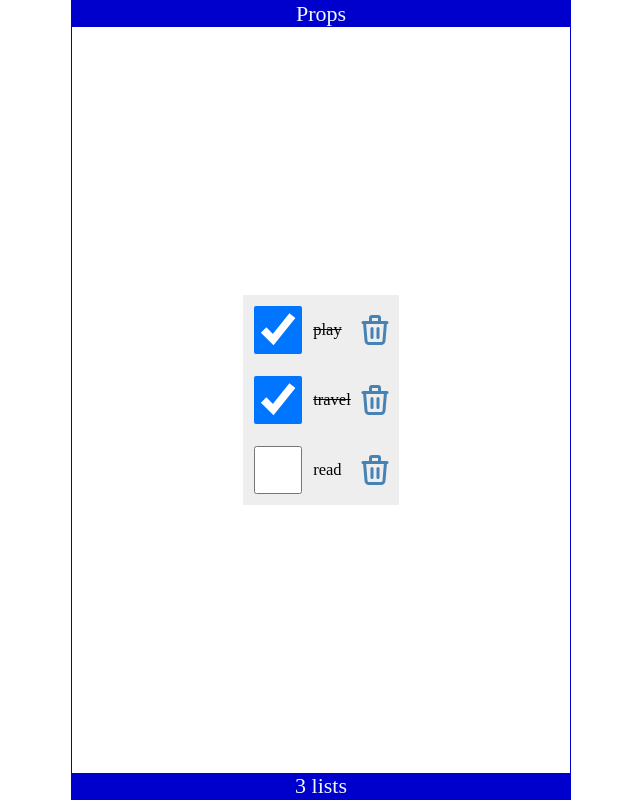
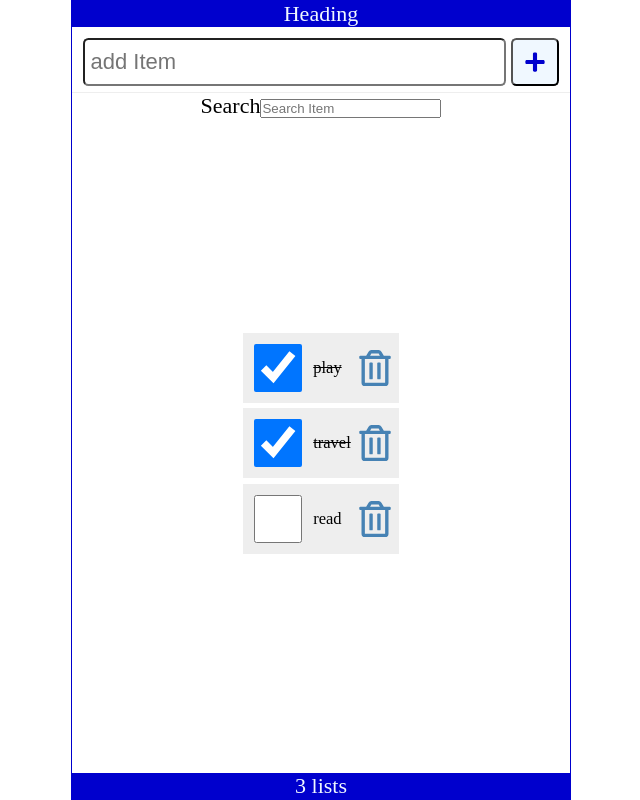
Before and after one commit to ChristopherA11/hello_world, a React (Create React App) app: page / in a window 1280 px wide. Shown: the whole page, without its empty margins (319-959 px from the left). Built offline with nearby package versions, Linux system fonts and the light colour scheme.

Commit message:
change some files

```diff
--- a/package.json
+++ b/package.json
@@ -6,6 +6,7 @@
     "@testing-library/jest-dom": "^5.17.0",
     "@testing-library/react": "^13.4.0",
     "@testing-library/user-event": "^13.5.0",
+    "lodash": "^4.17.21",
     "react": "^18.2.0",
     "react-dom": "^18.2.0",
     "react-icons": "^4.12.0",
--- /dev/null
+++ b/src/AddItem.js
@@ -0,0 +1,32 @@
+import React from 'react'
+import { FaPlus } from "react-icons/fa";
+import { useRef } from 'react';
+
+const AddItem = ({newItem,setNewItem,handelSubmit}) => {
+  const inputRef = useRef()
+
+  return (
+    <form className='addForm' onSubmit={handelSubmit} >
+        <label htmlFor="addItem">Add Item</label>
+            <input
+                autoFocus
+                id='addItem'
+                ref={inputRef}
+                type = "text"
+                placeholder='add Item'
+                required
+                value={newItem}
+                onChange={(e) => setNewItem(e.target.value)}
+            />
+            <button
+                type='submit'
+                tabIndex="0"
+                onClick={() => inputRef.current.focus()}
+            >
+                <FaPlus />
+            </button>
+    </form>
+  )
+}
+
+export default AddItem
--- a/src/AddList.js
+++ b/src/AddList.js
@@ -1,33 +1,21 @@
-// import React, { useState } from 'react'
-
-import ItemList from "./ItemList";
+import React from 'react'
+import ItemList from './ItemList'
+import _ from 'lodash'
 
 
 const AddList = ({dailRoutine,handelChange,onClicked}) => {
-    // const routine = [
-    //     {id:0, checked: true, item: "play"},
-    //     {id:1, checked: true, item: "travel"},
-    //     {id:2, checked: false, item: "read"},
-    // ]
-		// const [dailRoutine,setDailRoutine] = useState(routine)
-    // const handelChange = (id) => {
-    //    const dailyRoutine = dailRoutine.map((val) => val.id === id ? {...val,checked:!val.checked} : val)
-		// 	 setDailRoutine(dailyRoutine)
-		// }
-		// const onClicked =(id) => {
-		// 	const dailyRoutine = dailRoutine.filter((val) => val.id !== id)
-		// 	setDailRoutine(dailyRoutine)
-		// }
 
   return (
     <main>
-	 {(dailRoutine.length) ? (
+    {!_.isEmpty(dailRoutine) ? (
        <ItemList
        dailRoutine={dailRoutine}
        handelChange={handelChange}
        onClicked={onClicked}
        />
-	): (<p>Empty List</p>)}
+  ): (
+      <p>List Items Empty</p>
+    )}
   </main>
   )
 }
--- a/src/App.js
+++ b/src/App.js
@@ -1,4 +1,4 @@
-import React from 'react'
+import React, { useEffect } from 'react'
 import Header from './Header'
 // import Content from './Content'
 import Footer from './Footer'
@@ -6,7 +6,9 @@ import AddList from './AddList'
 // import Counter from './components/Counter'
 // import List from './List'
 import { useState } from 'react'
-
+import AddItem from './AddItem'
+import ListItem from './ListItem'
+import SearchItem from './SearchItem'
 
 const App = () => {
   const routine = [
@@ -15,24 +17,58 @@ const App = () => {
     {id:2, checked: false, item: "read"},
 ]
    const [dailRoutine,setDailRoutine] = useState(routine)
+   const [newItem, setNewItem] = useState("")
+   const [search, setSearch] = useState("")
+
+   useEffect(()=>{
+      console.log("render");
+   },[])
+
+   const addItem = (item) => {
+      const id = dailRoutine.length ? dailRoutine[dailRoutine.length -1 ].id + 1 :1;
+      const addNewItem = {id,checked:false,item}
+      const listItem = [...dailRoutine,addNewItem]
+      setDailRoutine(listItem)
+      localStorage.setItem("todo_list",JSON.stringify(ListItem))
+   }
+
    const handelChange = (id) => {
       const dailyRoutine = dailRoutine.map((val) => val.id === id ? {...val,checked:!val.checked} : val)
       setDailRoutine(dailyRoutine)
+      localStorage.setItem("todo_list",JSON.stringify(dailyRoutine))
 }
    const onClicked =(id) => {
       const dailyRoutine = dailRoutine.filter((val) => val.id !== id)
       setDailRoutine(dailyRoutine)
+      localStorage.setItem("todo_list",JSON.stringify(dailyRoutine))
+}
+const handelSubmit =(e) => {
+  e.preventDefault()
+   if (!newItem) return;
+   // console.log(newItem);
+   addItem(newItem)
+   setNewItem("")
 }
     return (
       <div className='App'>
-         <Header title="Props"/>
+         <Header title="Heading"/>
+         <AddItem
+            newItem={newItem}
+            setNewItem={setNewItem}
+            handelSubmit={handelSubmit}
+         />
+         <SearchItem
+         search={search}
+         setSearch={setSearch}/>
          {/*<Content />*/}
-         {/* <Counter /> */}
-         {/* <List /> */}
+          {/*<Counter />*/}
+          {/*<List/>*/}
           <AddList
-         dailRoutine={dailRoutine}
+            dailRoutine={dailRoutine.filter(item => ((item.item).toLowerCase()).includes(search.toLowerCase()))}
             handelChange={handelChange}
-          onClicked={onClicked}/>
+            onClicked={onClicked}
+          />
+
          <Footer
             length={dailRoutine.length}
          />
--- a/src/Content.js
+++ b/src/Content.js
@@ -12,7 +12,7 @@ const Content = () => {
       console.log(`${name}`);
     }
       const onClicked = (e) => {
-      console.log(e.target.innerHTML);
+      console.log(e.target);
     }
 
   return (
--- a/src/ItemList.js
+++ b/src/ItemList.js
@@ -1,20 +1,19 @@
 import React from 'react'
-
-import LineItem from './LineItem';
+import ListItem from './ListItem'
+import _ from 'lodash'
 
 const ItemList = ({dailRoutine,handelChange,onClicked}) => {
   return (
-
     <ul>
-    {dailRoutine.map((item) => (
-        <LineItem
-          item = {item}
-        //   key = {item.id}
-          handelChange={handelChange}
-          onClicked={onClicked}
-          />
+    {_.map(dailRoutine,(item) => (
+    <ListItem
+        item={item}
+        key = {item.id}
+        handelChange={handelChange}
+        onClicked={onClicked}
+        />
 ))}
- </ul>
+</ul>
   )
 }
 
--- a/src/LineItem.js
+++ /dev/null
@@ -1,24 +0,0 @@
-import React from 'react'
-import { TbTrash } from "react-icons/tb";
-
-const LineItem = ({item,onClicked,handelChange}) => {
-  return (
-    <div>
-    <li className='item' key ={item.id}>
-    <input
-      type="checkbox"
-      checked={item.checked}
-      onChange={() =>handelChange(item.id)}
-       />
-       <label style= {(item.checked) ? {textDecoration:"line-through"}:null}>{item.item}</label>
-       <TbTrash
-       role='button'
-       onClick={()=> onClicked(item.id)}
-       tabIndex="0"/>
-
-  </li>
-    </div>
-  )
-}
-
-export default LineItem
--- /dev/null
+++ b/src/ListItem.js
@@ -0,0 +1,24 @@
+import React from 'react'
+import { FaRegTrashAlt } from "react-icons/fa";
+
+const ListItem = ({item,handelChange,onClicked}) => {
+  return (
+    <li className='item' key = {item.id}>
+    <input
+      type="checkbox"
+      onChange={() => handelChange(item.id)}
+      checked ={item.checked}
+     />
+     <label style={item.checked ? {textDecoration:"line-through"}:null}>
+       {item.item}
+     </label>
+     <FaRegTrashAlt
+       role='button'
+       onClick={() => onClicked(item.id)}
+       tabIndex="0"
+     />
+  </li>
+  )
+}
+
+export default ListItem
--- /dev/null
+++ b/src/SearchItem.js
@@ -0,0 +1,19 @@
+import React from 'react'
+
+const SearchItem = ({search,setSearch}) => {
+  return (
+    <form className='searchForm' onSubmit={(e) => e.preventDefault()}>
+    <label htmlFor="Search">Search</label>
+    <input
+        id='search'
+        type="text"
+        placeholder='Search Item'
+        value={search}
+        onChange={(e) => setSearch(e.target.value)}
+     />
+
+    </form>
+  )
+}
+
+export default SearchItem
--- a/src/index.css
+++ b/src/index.css
@@ -91,3 +91,42 @@ footer{
   color: red;
   outline: none;
 }
+.addForm {
+  width: 100%;
+  display: flex;
+  justify-content: flex-start;
+  margin: 0.5rem 0 0;
+  padding: 0 0.5rem 0.25rem;
+  border-bottom: 1px solid #eee;
+}
+.addForm label{
+
+  position: absolute;
+  left: -99999px;
+}
+.addForm input[type= "text"]{
+  flex-grow: 1;
+  max-width: calc(100% - 50px);
+  max-height: 48px;
+  font-size: 1rem;
+  padding: 0.25rem;
+  border-radius: 0.25rem;
+  margin-right: 0.25rem;
+  outline: none;
+}
+button {
+  height: 48px;
+  min-width: 48px;
+  border-radius: 0.25rem;
+  padding: 0.5rem;
+  font-size: 1rem;
+  background-color: aliceblue;
+  color: mediumblue;
+  cursor: pointer;
+}
+button :focus,
+button :hover {
+  color: white;
+  background-color: limegreen;
+  outline: none;
+}
```
Also changed, not shown: src/List.js (+4 -3 lines), 1 other file (tests, documents, lock files or other folders). Lines whose indentation alone changed are shown as unchanged.
